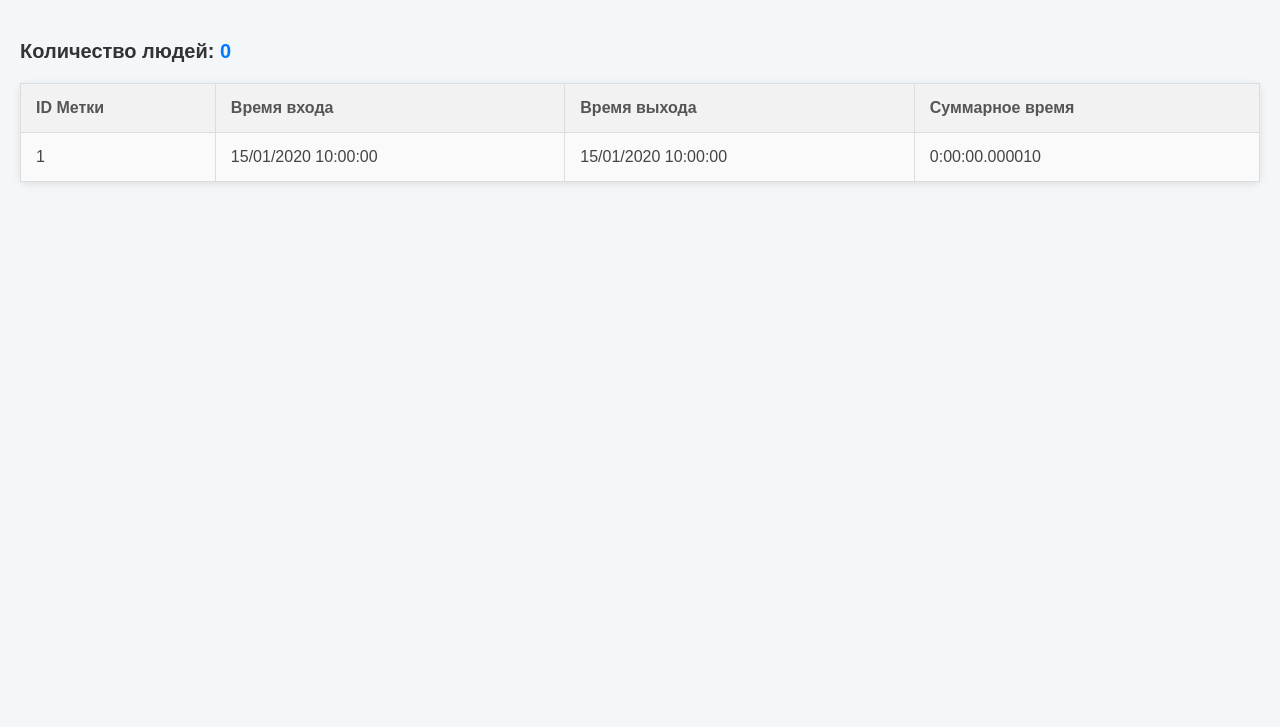
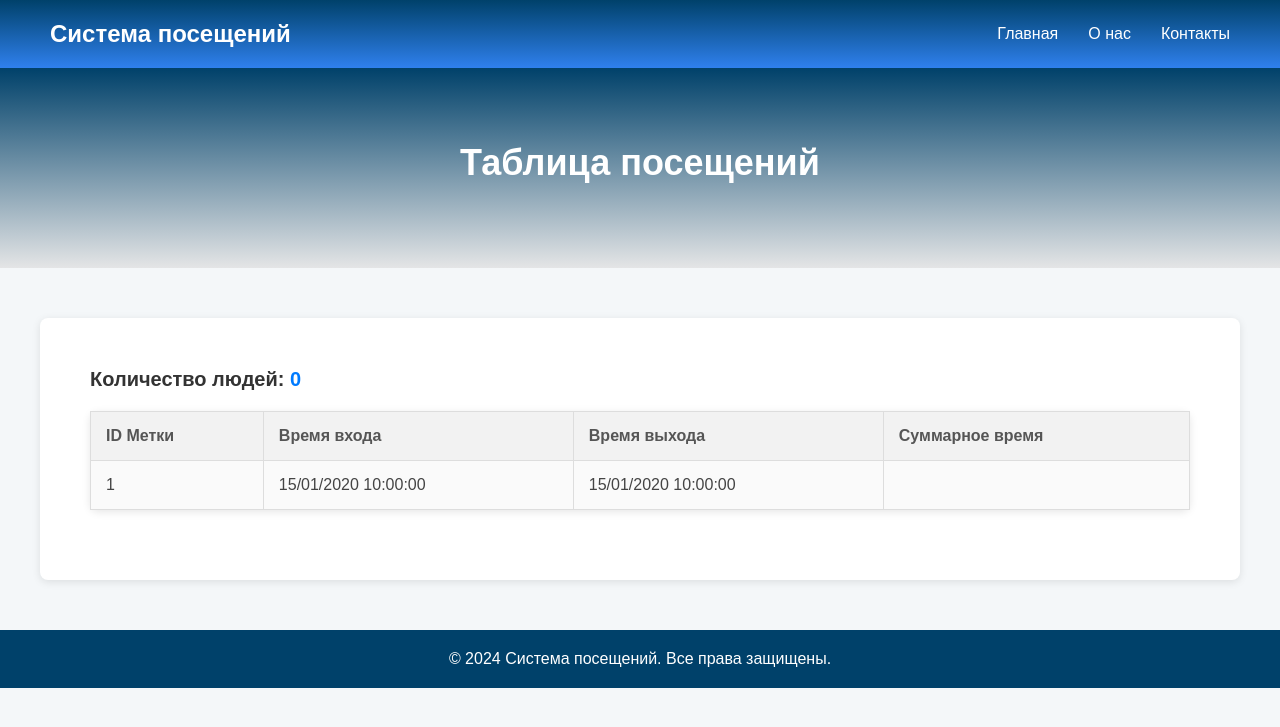
Before and after one commit to A1fheim/RFID, a Django app: page /table/ in a window 1280 px wide. Shown: the top 727 px of the page. Run offline with Django 5.2, Linux system fonts and the light colour scheme; tables that the repository leaves empty hold one stand-in row (values such as "Sample post").

Commit message:
стили для table 2

```diff
--- a/myapp/templates/table.html
+++ b/myapp/templates/table.html
@@ -3,19 +3,80 @@
 <head>
     <meta charset="UTF-8">
     <meta name="viewport" content="width=device-width, initial-scale=1.0">
-    <title>Таблица</title>
+    <title>Таблица посещений</title>
     <style>
+        * {
+            margin: 0;
+            padding: 0;
+            box-sizing: border-box;
+        }
+
         body {
-            font-family: Arial, sans-serif;
+            font-family: 'Arial', sans-serif;
             background-color: #f4f7f9;
-            margin: 0;
-            padding: 20px;
+            color: white;
         }
+
+        header {
+            display: flex;
+            justify-content: space-between;
+            align-items: center;
+            padding: 20px 50px;
+            background: linear-gradient(to bottom, #00416a, #2f80ed);
+        }
+
+        header h1 {
+            font-size: 24px;
+            font-weight: bold;
+        }
+
+        nav ul {
+            display: flex;
+            list-style: none;
+        }
+
+        nav ul li {
+            margin-left: 30px;
+        }
+
+        nav ul li a {
+            text-decoration: none;
+            color: white;
+            font-weight: 500;
+        }
+
+        .hero-section {
+            height: 200px;
+            background: linear-gradient(to bottom, #00416a, #e4e5e6);
+            display: flex;
+            flex-direction: column;
+            justify-content: center;
+            align-items: center;
+            text-align: center;
+        }
+
+        .hero-section h2 {
+            font-size: 36px;
+            margin-bottom: 10px;
+            font-weight: 700;
+            color: #ffffff;
+        }
+
+        .content {
+            padding: 50px;
+            background-color: #fff;
+            box-shadow: 0 2px 8px rgba(0, 0, 0, 0.1);
+            border-radius: 8px;
+            max-width: 1200px;
+            margin: 50px auto;
+        }
+
         h3 {
             color: #333;
             font-size: 20px;
             margin-bottom: 20px;
         }
+
         table {
             width: 100%;
             border-collapse: collapse;
@@ -24,32 +85,62 @@
             box-shadow: 0 2px 8px rgba(0, 0, 0, 0.1);
             border-radius: 8px;
         }
+
         th, td {
             padding: 15px;
             text-align: left;
             border: 1px solid #ddd;
         }
+
         th {
             background-color: #f2f2f2;
             font-weight: bold;
             color: #555;
         }
+
         td {
             background-color: #fafafa;
             color: #444;
         }
+
         table tr:hover td {
             background-color: #f1f1f1;
         }
+
         #people_count {
             font-weight: bold;
             color: #007BFF;
+        }
+
+        footer {
+            text-align: center;
+            padding: 20px;
+            background-color: #00416a;
+            color: white;
         }
     </style>
 </head>
 <body>
 
-    <!-- Отображение количества людей -->
+    <!-- Шапка сайта -->
+    <header>
+        <h1>Система посещений</h1>
+        <nav>
+            <ul>
+                <li><a href="#">Главная</a></li>
+                <li><a href="#">О нас</a></li>
+                <li><a href="#">Контакты</a></li>
+            </ul>
+        </nav>
+    </header>
+
+    <!-- Заголовок страницы -->
+    <section class="hero-section">
+        <h2>Таблица посещений</h2>
+    </section>
+
+    <!-- Контент с таблицей -->
+    <div class="content">
         <h3>Количество людей: <span id="people_count">0</span></h3>
 
         <table>
@@ -67,11 +158,17 @@
                     <td>{{ entry.tag_id }}</td>
                     <td>{{ entry.entry_time|date:"d/m/Y H:i:s" }}</td>
                     <td>{{ entry.exit_time|date:"d/m/Y H:i:s" }}</td>
-                <td>{{ entry.total_time }}</td>
+                    <td>{{ entry.total_time|floatformat:2 }}</td>
                 </tr>
                 {% endfor %}
             </tbody>
         </table>
+    </div>
+
+    <!-- Подвал -->
+    <footer>
+        <p>&copy; 2024 Система посещений. Все права защищены.</p>
+    </footer>
 
     <script src="https://ajax.googleapis.com/ajax/libs/jquery/3.5.1/jquery.min.js"></script>
     <script>
```
Lines whose indentation alone changed are shown as unchanged.
